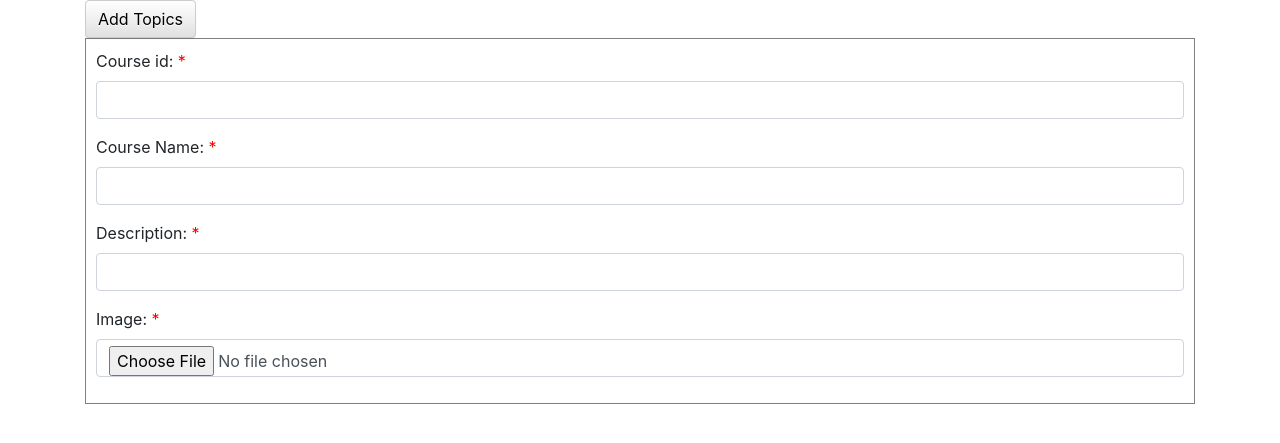
After one commit to prathapswathi/Online_Exam, a CodeIgniter app: page /Online_Exam/index.php/admincontroller/read_topics in a window 1280 px wide. The commit adds this page. Shown: the top 443 px of the page. Run offline with CodeIgniter, Linux system fonts and the light colour scheme; data that the repository does not hold is empty; some libraries are stand-ins or nearby versions.

Commit message:
adding read_topics page

```diff
--- a/application/controllers/AdminController.php
+++ b/application/controllers/AdminController.php
@@ -35,6 +35,14 @@ class AdminController extends CI_Controller{
          $data['h']=$this->Admin_Model->topics();
         $this->load->view('topics',$data);
         $this->load->view('footer');
+    }
+    public function read_topics()
+    {
+        $this->load->model('Admin_Model');
+        $data['get_topics']=$this->Admin_Model->read_topics();
+        $this->load->view('read_topics',$data);
+        $this->load->view('footer');
+
     }
     public function add_topics()
     {
@@ -101,6 +109,7 @@ class AdminController extends CI_Controller{
         }
 
     }
+
     public function delete($id)
     {
         $this->load->model('Admin_Model');
--- a/application/models/Admin_Model.php
+++ b/application/models/Admin_Model.php
@@ -35,6 +35,16 @@ Class Admin_Model extends CI_Model {
     $image=$row->image;
     return $image;
 }
+public function read_topics()
+{
+  $id=5;
+  $this->db->select("course_id,course_name,description,image");
+  $this->db->from('topics');
+    $this->db->where('id',$id);
+    $query = $this->db->get()->result();
+    return $query;
+
+}
   public function delete($id,$image)
   {
     unlink("./images/".$image);
--- a/application/views/footer.php
+++ b/application/views/footer.php
@@ -33,7 +33,7 @@ $(document).ready(function(){
    $("#topics").click(function(){$("#data").load("<?php echo base_url().'AdminController/topics';?>")});
    $("#add_topics").click(function(){$("#data").load("<?php echo base_url().'AdminController/add_topics';?>")});
    $("#add_questions").click(function(){$("#data").load("<?php echo base_url().'AdminController/add_questions';?>")});
-//   $("#Subb").click(function(){$("#posts").load("chapters/Subb.php")});
+  $("#read_topics").click(function(){$("#data").load("<?php echo base_url().'AdminController/read_topics';?>")});
 });
 </script>
 
--- /dev/null
+++ b/application/views/read_topics.php
@@ -0,0 +1,55 @@
+<head>
+<meta name="viewport" content="width=device-width, initial-scale=1, shrink-to-fit=no">
+<title>Read Topics</title>
+<!-- Bootstrap core CSS-->
+<link href="//maxcdn.bootstrapcdn.com/bootstrap/4.1.1/css/bootstrap.min.css" rel="stylesheet" id="bootstrap-css">
+<link rel="stylesheet" href="https://maxcdn.bootstrapcdn.com/bootstrap/3.3.7/css/bootstrap-theme.min.css">
+<style>
+    #myform{
+        border:1px solid gray;
+        padding:10px;
+    }
+    </style>
+</head>
+
+<div class="container">
+<input type="button" class='btn btn-default pull-right'  value="Add Topics">
+<form name="myform" enctype="multipart/form-data" method="post" id="myform" >
+<div class="form-group">
+<label for="id">Course id:</label>
+        <span style="color:red"> *</span>
+
+        <input type='text' name='course_id' class='form-control' value="<?php echo $get_topics->course_id ?>" />
+
+    </div>
+    <div class="form-group">
+
+        <label for="name">  Course Name:</label>
+        <span style="color:red"> *</span>
+
+        <input type='text' name='course_name' class='form-control' value="<?php echo $get_topics->course_name ?>" />
+
+    </div>
+    <div class="form-group">
+
+    <label for="desc">  Description:</label>
+    <span style="color:red"> *</span>
+
+    <input type='text' name='desc' class='form-control' value="<?php echo $get_topics->description ?>"/>
+
+    </div>
+
+    <div class="form-group">
+
+    <label for="image"> Image:</label>
+    <span style="color:red"> *</span>
+
+    <input type="file" name="image" id="image" class='form-control' >
+    </div >
+    <div id="success-message" style="color:red">
+
+          </div>
+
+</form>
+
+</div>
--- a/application/views/topics.php
+++ b/application/views/topics.php
@@ -33,7 +33,7 @@
     			<span class='glyphicon glyphicon-list'></span> Read
 				</a>
 
-				<a href='' class='btn btn-info left-margin'>
+				<a href='#read_topics' id='read_topics' class='btn btn-info left-margin'>
     			<span class='glyphicon glyphicon-edit'></span> Edit
 				</a>
 
```
